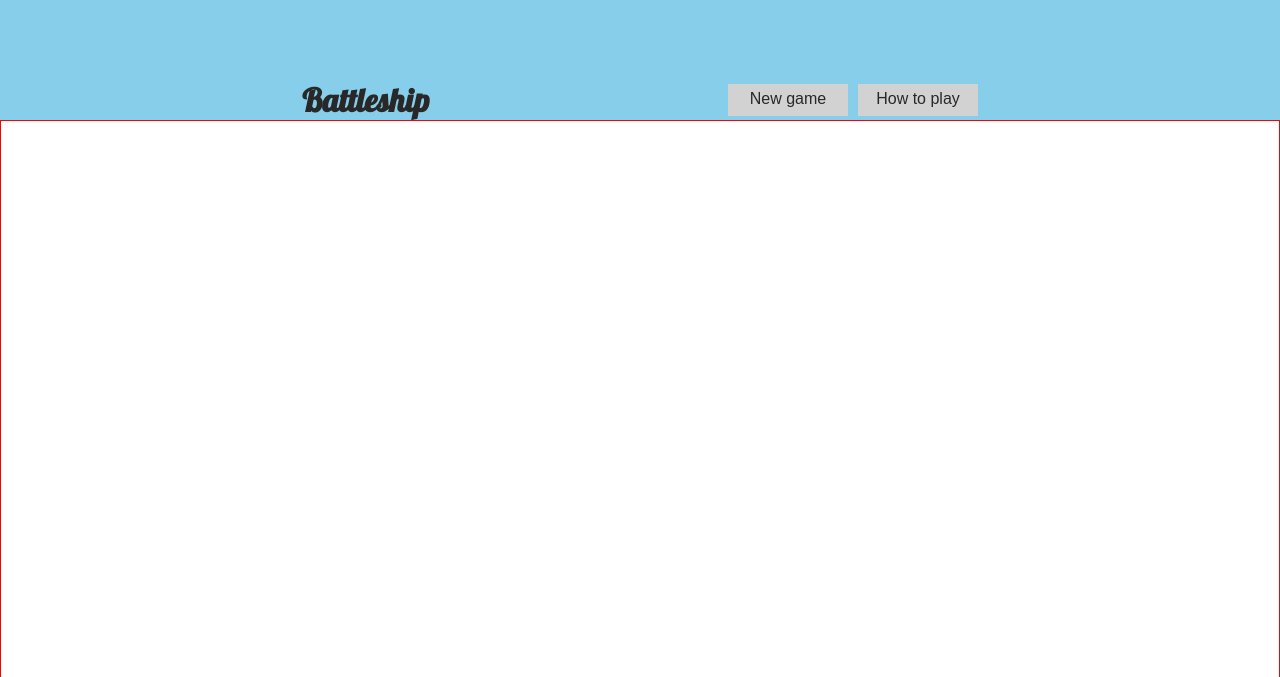
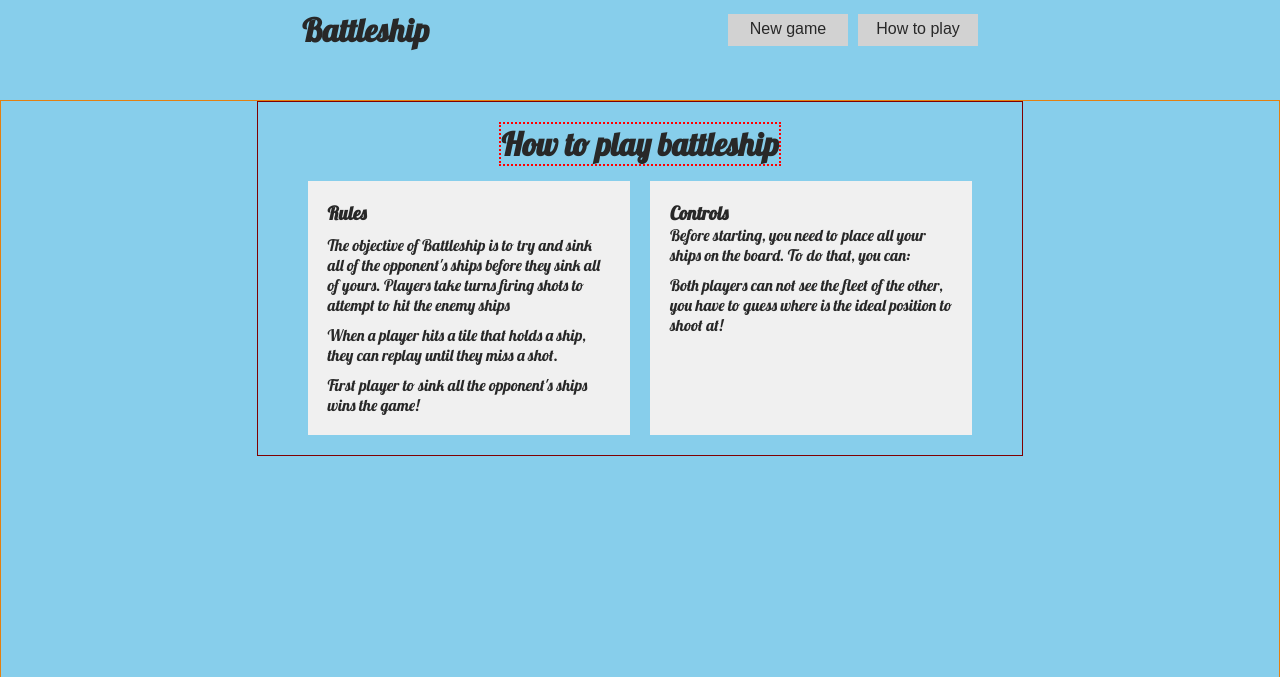
Before and after one commit to nickonyi/Battleship, a website built with webpack: page dist/index.html in a window 1280 px wide. Both pictures are taken after a click on the button "How to play". Shown: the top 677 px of the page. Built offline with nearby package versions, Linux system fonts and the light colour scheme; a web font is replaced by a local one.

Commit message:
How to play feature

```diff
--- a/src/modules/dom/domController.js
+++ b/src/modules/dom/domController.js
@@ -61,6 +61,7 @@ function newGame() {
     const newPlayer2 = game.createPlayer(false, 2);
     newPlayer2.gameBoard.placeAllShipsRandomly();
     drawSetup(newPlayer1);
+    drawPlayBoard();
 
     const startGameBtn = document.querySelector('.setup-button-start');
     startGameBtn.addEventListener('click', function(event) {
@@ -79,12 +80,6 @@ function delay(delayInMs) {
     });
   }
 
-function showPlayer(){
-        clearContainer(showPlayContainer);
-        renderHowToPlay();
-        showPlayContainerBoard();
-        drawPlayBoard();
-}
 
 function clearContainer(container) {
     while (container.firstChild) {
@@ -93,9 +88,53 @@ function clearContainer(container) {
 }
 
 function drawPlayBoard(){
-   const playerTExt = document.createElement('h1');
-   playerTExt.textContent = "Carlifonia Girls";
-   showPlayContainer.appendChild(playerTExt);
+   const howToPlayContainer = document.createElement('div');
+   howToPlayContainer.classList.add('how-to-playboard-container');
+
+   const howToPlayHeader = document.createElement('h1');
+   howToPlayHeader.classList.add('how-to-playboard-header');
+   howToPlayHeader.textContent = "How to play battleship";
+
+   const howToPlayDivContainer = document.createElement('div');
+   howToPlayDivContainer.classList.add('how-to-play-div-container');
+
+   const howToPlayDiv1 = document.createElement('div');
+   howToPlayDiv1.classList.add('how-to-play-div-one');
+   const howToPlayDiv1Header = document.createElement('h3');
+   howToPlayDiv1Header.classList.add('how-to-play-div1-header');
+   howToPlayDiv1Header.textContent = "Rules";
+   const howToPlayDiv1Text1 = document.createElement('p');
+   howToPlayDiv1Text1.classList.add('how-to-play-div1-text');
+   howToPlayDiv1Text1.textContent = "The objective of Battleship is to try and sink all of the opponent's ships before they sink all of yours. Players take turns firing shots to attempt to hit the enemy ships";
+   const howToPlayDiv1Text2 = document.createElement('p');
+   howToPlayDiv1Text2.classList.add('how-to-play-div1-text');
+   howToPlayDiv1Text2.textContent = "Both players can not see the fleet of the other, you have to guess where is the ideal position to shoot at!";
+   const howToPlayDiv1Text3 = document.createElement('p');
+   howToPlayDiv1Text3.classList.add('how-to-play-div1-text');
+   howToPlayDiv1Text3.textContent = "When a player hits a tile that holds a ship, they can replay until they miss a shot.";
+   const howToPlayDiv1Text4 = document.createElement('p');
+   howToPlayDiv1Text4.classList.add('how-to-play-div1-text');
+   howToPlayDiv1Text4.textContent = "First player to sink all the opponent's ships wins the game!";
+
+   howToPlayDiv1.append(howToPlayDiv1Header,howToPlayDiv1Text1,howToPlayDiv1Text2,howToPlayDiv1Text3,howToPlayDiv1Text4);
+
+   const howToPlayDiv2 = document.createElement('div');
+   howToPlayDiv2.classList.add('how-to-play-div-two');
+   const howToPlayDiv2Header = document.createElement('h3');
+   howToPlayDiv2Header.classList.add('how-to-play-div1-header');
+   howToPlayDiv2Header.textContent = "Controls";
+   const howToPlayDiv2Text1 = document.createElement('p');
+   howToPlayDiv2Text1.classList.add('how-to-play-div2-text');
+   howToPlayDiv2Text1.textContent = "Before starting, you need to place all your ships on the board. To do that, you can:";
+   const howToPlayDiv2Text2 = document.createElement('p');
+   howToPlayDiv2Text2.classList.add('how-to-play-div2-text');
+   howToPlayDiv2Text2.textContent = "Both players can not see the fleet of the other, you have to guess where is the ideal position to shoot at!";
+
+   howToPlayDiv2.append(howToPlayDiv2Header,howToPlayDiv2Text1,howToPlayDiv1Text2);
+
+   howToPlayDivContainer.append(howToPlayDiv1,howToPlayDiv2);
+   howToPlayContainer.append(howToPlayHeader,howToPlayDivContainer);
+   showPlayContainer.appendChild(howToPlayContainer);
 }
 
 function drawGame() {
--- a/src/style.css
+++ b/src/style.css
@@ -331,19 +331,19 @@ button:active {
 .how-to-play {
     display: none;
   transform: translateY(100vh);
-    height:70vh;
     width:100%;
+    height: 75vh;
     border:1px solid rgb(226, 128, 17);
     transition: 300ms ease-in-out;
     opacity: 0;
     flex-direction: column;
     width: 100vw;
-    margin: 0;
-    background-color: #ffffff;
+    margin-block: 50px;
+    background-color: skyblue;
     align-items: center;
     z-index: 9;
     padding-bottom: 5rem;
-    border:1px solid red;
+
 }
 
 .how-to-play.active {
@@ -351,6 +351,31 @@ button:active {
     opacity: 100%;
   }
 
-  .how-to-play h1 {
-    color: red;
+  .how-to-playboard-container {
+    display: flex;
+    flex-direction: column;
+    justify-content: space-between;
+    border:1px solid maroon;
+    padding-block: 20px;
+    padding-inline: 50px;
+    width: 60%;
   }
+.how-to-play-div-container{
+    display: flex;
+    gap:20px;
+}
+  .how-to-play-div-container > div {
+      padding:20px;
+      margin-top:15px;
+      background-color: var(--background-color);
+      flex:1;
+
+  }
+  .how-to-playboard-header {
+    border: 2px dotted red;
+    margin: auto;
+  }
+ .how-to-play-div1-text {
+    margin-top: 10px;
+    font-weight: 300;
+ }
```
